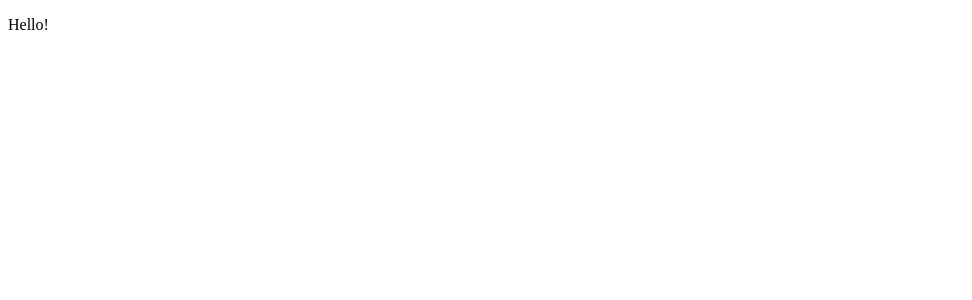
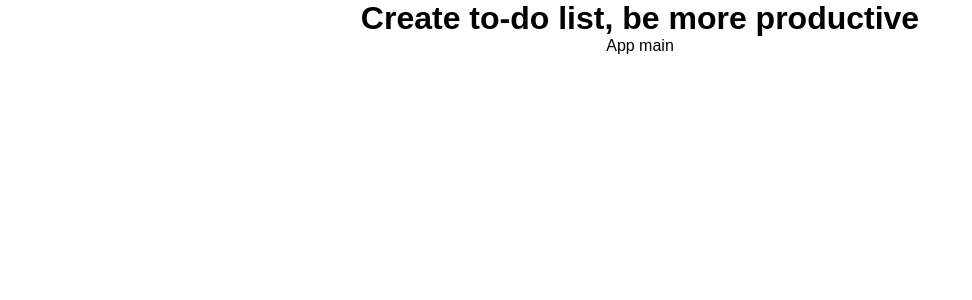
Before and after one commit to AramMinassian/react-project-n1, a React (Create React App) app: page / in a window 1280 px wide. Shown: the top 300 px of the page, without its empty margins (0-972 px from the left). Built offline with nearby package versions, Linux system fonts and the light colour scheme.

Commit message:
basic setup

```diff
--- /dev/null
+++ b/src/components/App.js
@@ -0,0 +1,16 @@
+import "./App.css";
+import React from "react";
+import Todo from "./pages/Todo";
+
+
+function App(){
+    return (
+        <div className="App">
+            <h1>Create to-do list, be more productive</h1>
+            <Todo />
+        </div>
+
+    )
+}
+
+export default App;
--- /dev/null
+++ b/src/components/pages/Todo.js
@@ -0,0 +1,10 @@
+import React from "react";
+
+
+function Todo(){
+    return (
+        <p>App main</p>
+    )
+}
+
+export default Todo;
--- /dev/null
+++ b/src/index.css
@@ -0,0 +1,12 @@
+html {
+    font-family: Arial, Helvetica, sans-serif;
+}
+
+* {
+    margin: 0;
+    padding: 0;
+    box-sizing: border-box;
+    color: inherit;
+    text-align: center;
+    font-family: inherit;
+}
--- a/src/index.js
+++ b/src/index.js
@@ -1,9 +1,12 @@
+import "./index.css";
 import React from 'react';
 import ReactDOM from 'react-dom';
+import App from "./components/App";
+
 
 ReactDOM.render(
   <React.StrictMode>
-    <p>Hello!</p>
+    <App />
   </React.StrictMode>,
   document.getElementById('root')
 );
```
Also changed, not shown: public/manifest.json, src/components/App.css (added).
